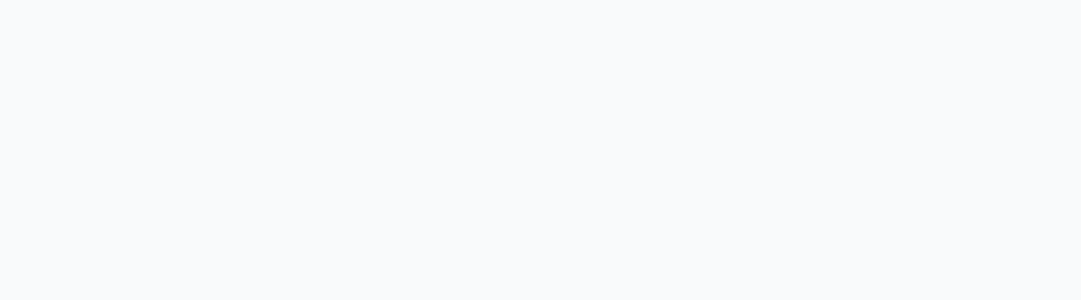
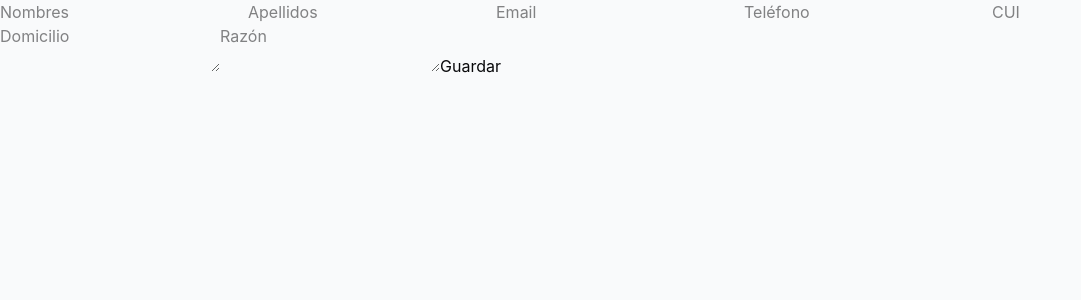
Before and after one commit to axeljavier-alvarez/PROYECTO-VUE-FULL, a Vue app: page /solicitud in a window 1280 px wide. Before the commit this address had no page. Shown: the top 300 px of the page, without its empty margins (0-1081 px from the left). Built offline with nearby package versions, Linux system fonts and the light colour scheme.

Commit message:
implementacion de formulario en vue

```diff
--- /dev/null
+++ b/src/layouts/public/SolicitudLayout.vue
@@ -0,0 +1,3 @@
+<template>
+    <RouterView />
+</template>
--- a/src/modules/public/router/index.js
+++ b/src/modules/public/router/index.js
@@ -2,13 +2,16 @@ import aboutRoutes from '@/modules/public/about/router/index'
 import blogRoutes from '@/modules/public/blog/router/index'
 import contactRoutes from '@/modules/public/contact/router/index'
 import homeRoutes from '@/modules/public/home/router/index'
+import solicitudRoutes from '@/modules/public/solicitud/router';
 
 const routes = [
     // destructuración array
     ...aboutRoutes,
     ...blogRoutes,
     ...contactRoutes,
-    ...homeRoutes
+    ...homeRoutes,
+    ...solicitudRoutes
+
 
 ];
 
--- /dev/null
+++ b/src/modules/public/solicitud/router/index.js
@@ -0,0 +1,13 @@
+const routes = [
+
+    {
+        path: '/solicitud',
+        name: 'solicitud-create',
+        component: () =>
+            import('../views/SolicitudCreateView.vue')
+    }
+
+];
+
+
+export default routes;
--- /dev/null
+++ b/src/modules/public/solicitud/services/solicitudService.js
@@ -0,0 +1,18 @@
+import apiClient from '@/api/axiosConfig';
+
+export default {
+    async create(data){
+        try {
+            const response = await apiClient.post('/solicitudes', data);
+            return response.data;
+        } catch(error) {
+            console.log(error.response.data);
+            throw error;
+        }
+    },
+
+    async getById(id) {
+        const response = await apiClient.get(`/solicitudes/${id}`);
+        return response.data;
+    }
+}
--- /dev/null
+++ b/src/modules/public/solicitud/stores/solicitudStore.js
@@ -0,0 +1,34 @@
+import { defineStore } from 'pinia';
+import { ref } from 'vue';
+import solicitudService from '../services/solicitudService';
+
+export const useSolicitudStore = defineStore('solicitud', ()=> {
+    const loading = ref(false);
+    const form = ref({
+        nombres: '',
+        apellidos: '',
+        email: '',
+        telefono: '',
+        cui: '',
+        domicilio: '',
+        observaciones: '',
+        razon: ''
+    });
+
+    async function createSolicitud(){
+        loading.value = true;
+        try {
+            const response = await solicitudService.create(form.value);
+            return response;
+        } finally {
+            loading.value = false;
+        }
+    }
+
+    return {
+        form,
+        loading,
+        createSolicitud
+    }
+
+});
--- /dev/null
+++ b/src/modules/public/solicitud/views/SolicitudCreateView.vue
@@ -0,0 +1,51 @@
+<script setup>
+import { useSolicitudStore } from '../stores/solicitudStore';
+const store = useSolicitudStore();
+const guardar = async () => {
+    try {
+        const response = await store.createSolicitud();
+        console.log(response);
+        alert('Solicitud enviada');
+    } catch(error) {
+        console.error(error);
+    }
+}
+</script>
+<template>
+    <form @submit.prevent="guardar">
+        <input
+        v-model="store.form.nombres"
+        placeholder="Nombres">
+
+        <input
+        v-model="store.form.apellidos"
+        placeholder="Apellidos">
+        <input
+        v-model="store.form.email"
+        placeholder="Email">
+        <input
+        v-model="store.form.telefono"
+        placeholder="Teléfono">
+        <input
+        v-model="store.form.cui"
+        placeholder="CUI"
+        >
+        <textarea
+        v-model="store.form.domicilio"
+        placeholder="Domicilio"
+        />
+        <textarea
+        v-model="store.form.razon"
+        placeholder="Razón"
+        />
+        <button
+        type="submit"
+        :disabled="store.loading">
+        Guardar
+        </button>
+
+    </form>
+</template>
+<style>
+
+</style>
--- a/src/router/index.ts
+++ b/src/router/index.ts
@@ -27,6 +27,18 @@ const router = createRouter({
       },
       component: () => import('@/layouts/admin/AdminLayout.vue'),
       children: adminRoutes
+    },
+    {
+      path: '/solicitud',
+      component: () => import('@/layouts/public/SolicitudLayout.vue'),
+      children: [
+        {
+            path: '',
+            name: 'solicitud-create',
+            component: () =>
+                import('@/modules/public/solicitud/views/SolicitudCreateView.vue')
+        }
+      ]
     }
 
   ],
```
